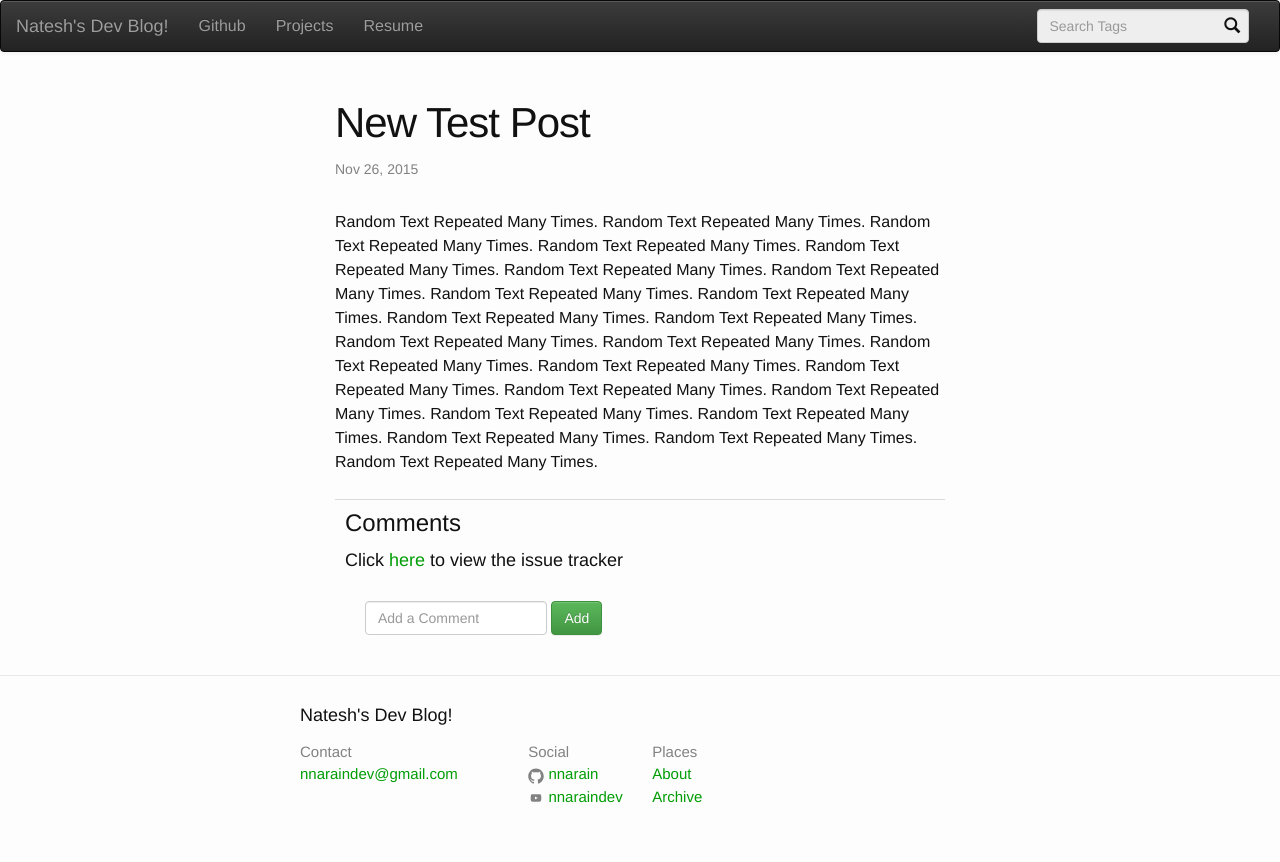
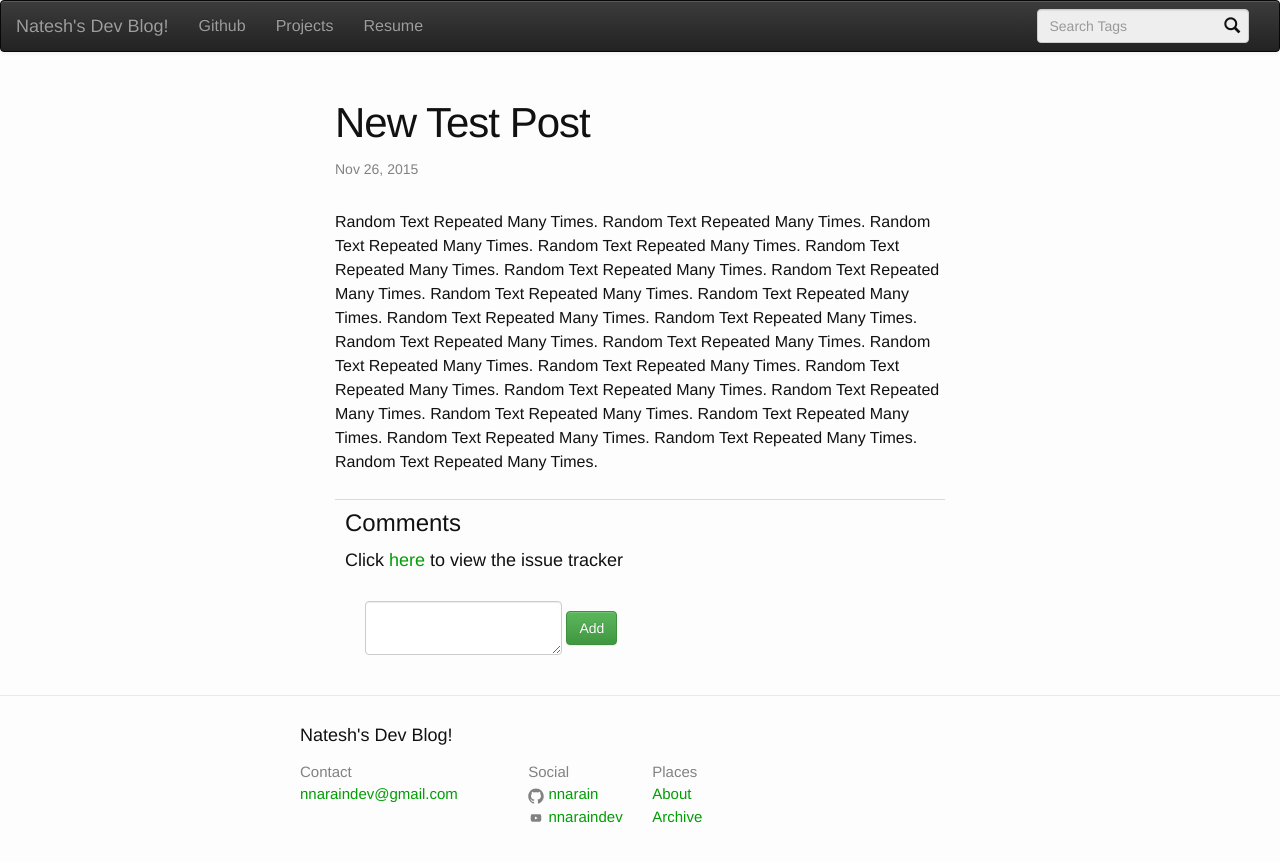
Before and after one commit to nnarain/nnarain.github.io, a Jekyll site: the page built from _posts/2015-11-26-New Test Post.md, in a window 1280 px wide. Shown: the top 862 px of the page. Built offline with Jekyll 4.4.1, drawn with Linux system fonts in a browser that asks for light colours; Markdown is read by kramdown in place of the engine named in the settings.

Commit message:
changed input to textarea

```diff
--- a/_layouts/post.html
+++ b/_layouts/post.html
@@ -69,7 +69,10 @@ layout: default
                         <i class="glyphicon glyphicon-info-sign" data-toggle="tooltip" data-placement="top" title="A Github account is required"></i>
                         -->
                         <div class="form-group">
+                            <!--
                             <input type="text" class="form-control" id="commentTextField" placeholder="Add a Comment" data-toggle="tooltip" data-placement="top" title="A Github account is required">
+-->
+                            <textarea class="form-control" row="5" id="commentTextField"></textarea>
                         </div>
                         <button type="submit" class="btn btn-success">Add</button>
                     </form>
@@ -84,7 +87,7 @@ layout: default
                         <!-- Modal Content -->
                         <div class="modal-content">
                             <div class="modal-header">
-                                Enter Github Username and Password
+                                <h4>Enter Github Username and Password</h4>
                             </div>
                             <div class="modal-body">
                                 <form id="credForm" class="form-inline">
```
